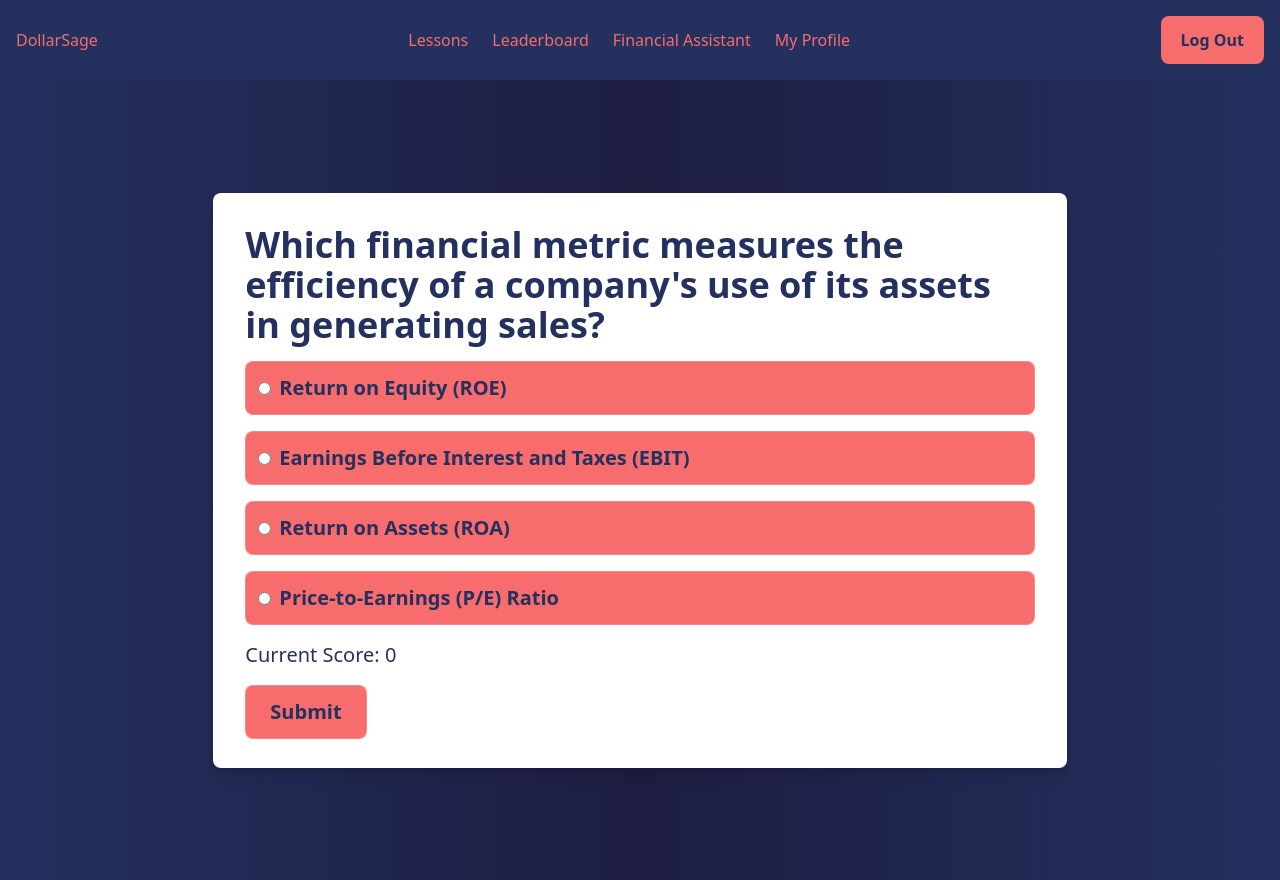
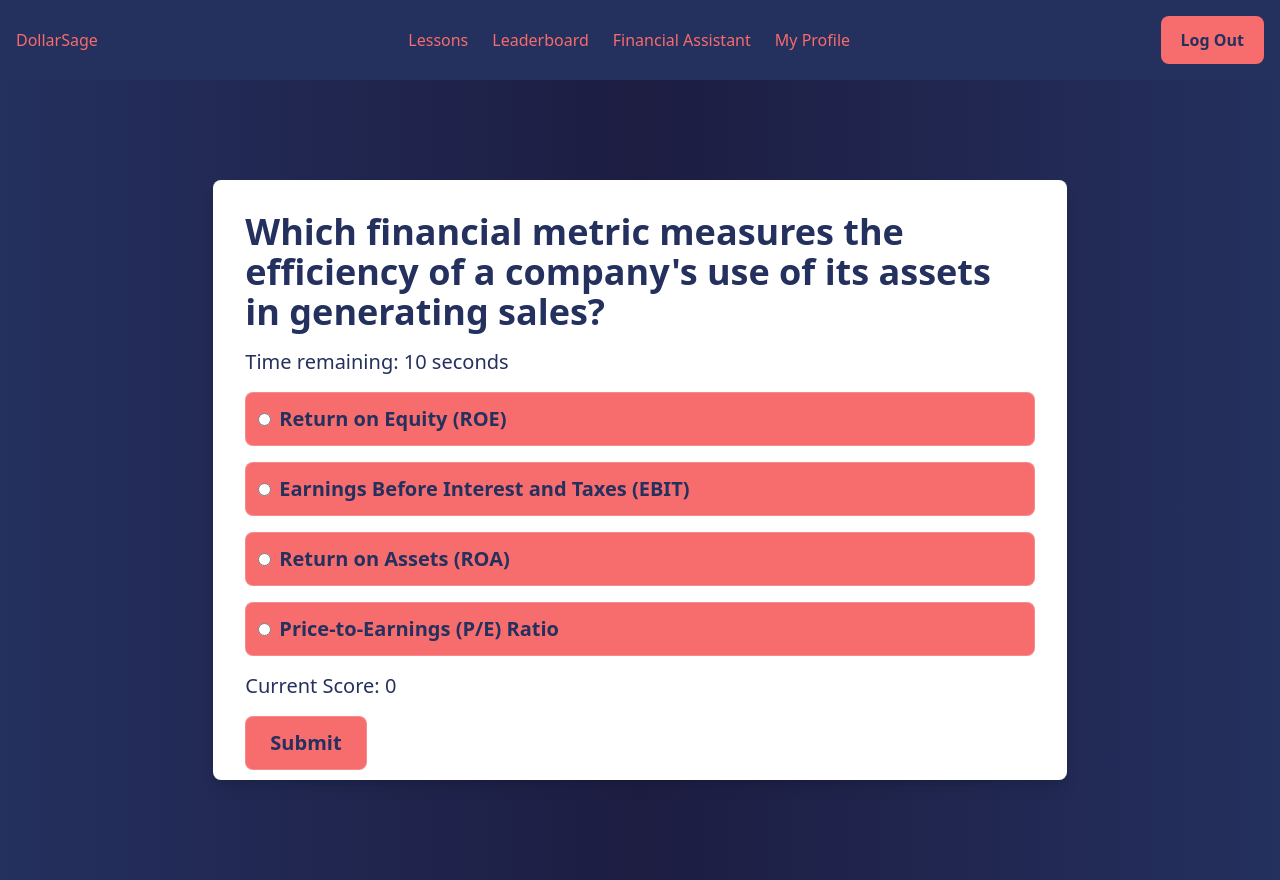
Before and after one commit to bmka20/DollarSage, a Next.js app in the folder dollarsage-app/: page /lessons in a window 1280 px wide. Built offline with nearby package versions, Linux system fonts and the light colour scheme; no server answers; sample sign-in values are in the browser's storage.

Commit message:
lessons done

```diff
--- a/dollarsage-app/pages/index.tsx
+++ b/dollarsage-app/pages/index.tsx
@@ -6,11 +6,11 @@ export default function Home() {
       <div className="hero bg-base-100">
         <div className="pt-52 pb-52 bg-[#A8D0E6]">
           <header className="text-center">
-            <h1 className="whitespace-pre-line text-5xl font-bold leading-hero text-[#374785] mb-4">
+            <h1 className="whitespace-pre-line text-5xl font-bold leading-hero text-[#374785] mb-8">
               {`Unlock Your Financial Freedom: Discover DollarSage\n`}
             </h1>
-            <h1 className="whitespace-pre-line text-5xl font-bold leading-hero text-[#F8E9A1] mb-8">Your Path to Financial Success</h1>
-            <div className="mb-4 text-4xl text-[#374785]">Join DollarSage and become a Financial Wizard</div>
+            <h1 className="whitespace-pre-line text-5xl font-bold leading-hero text-[#F8E9A1] mb-12">Your Path to Financial Success</h1>
+            <div className="mb-24 text-4xl text-[#374785]">Join DollarSage and become a Financial Wizard</div>
           </header>
         </div>
         <div className="pt-32 pb-24 text-center bg-[#F76C6C] text-[#F8E9A1]">
--- a/dollarsage-app/pages/lessons/index.tsx
+++ b/dollarsage-app/pages/lessons/index.tsx
@@ -1,4 +1,3 @@
-"use client"
 import React, { useState, useRef, useEffect } from 'react';
 import corporateQuestions from './corporate_finance_questions.json';
 import marketQuestions from './financial_market_questions.json';
@@ -10,8 +9,8 @@ const Lessons = () => {
   const [question, setQuestion] = useState<any>(null);
   const score = useRef<number>(0);
   const [counter, setCounter] = useState(0);
+  const [timer, setTimer] = useState(15); // Initial timer value in seconds
 
-  useEffect(() => {
   function pickQuestion() {
     const list = Math.floor(Math.random() * 5) % 5;
     switch (list) {
@@ -28,11 +27,37 @@ const Lessons = () => {
     }
   }
 
+  useEffect(() => {
     // Run pickQuestion only on the client side
     if (typeof window !== 'undefined') {
       setQuestion(pickQuestion());
     }
   }, []);
+
+  useEffect(() => {
+    // Start the timer when a new question is set
+    let timerInterval: NodeJS.Timeout;
+    if (question) {
+      timerInterval = setInterval(() => {
+        setTimer((prevTimer) => {
+          if (prevTimer > 0) {
+            return prevTimer - 1;
+          } else {
+            clearInterval(timerInterval);
+            // Move to the next question when the timer hits 0
+            setQuestion(pickQuestion());
+            setTimer(15); // Reset the timer to 15 seconds
+            return prevTimer;
+          }
+        });
+      }, 1000);
+    }
+
+    // Clear the timer when the component unmounts or a new question is set
+    return () => {
+      clearInterval(timerInterval);
+    };
+  }, [question]);
 
   function handleSubmit(e: { preventDefault: () => void }) {
     setCounter(counter + 1);
@@ -48,6 +73,11 @@ const Lessons = () => {
     if (output === question.correct) {
       score.current += 1;
     }
+
+    // Reset the timer to 15 seconds for the next question
+    setTimer(15);
+    // Move to the next question
+    setQuestion(pickQuestion());
   }
 
   if (!question) {
@@ -56,8 +86,9 @@ const Lessons = () => {
 
   return (
     <section className="radio-section bg-gradient-to-r from-[#24305E] via-[#1d1d42] to-[#24305E] min-h-screen flex items-center justify-center">
-      <div className="radio-list bg-white p-8 rounded-lg shadow-lg text-[#24305E] w-2/3 h-[575px]">
+      <div className="radio-list bg-white p-8 rounded-lg shadow-lg text-[#24305E] w-2/3 h-[600px]">
         <h1 className="mb-4 text-4xl font-bold">{question.question}</h1>
+        <div className="mb-4 text-xl">Time remaining: {timer} seconds</div>
         <form>
           <div className="mb-4">
             <label className="block p-3 bg-[#F76C6C] border border-opacity-20 border-white rounded-lg cursor-pointer font-semibold text-xl">
--- a/dollarsage-app/pages/profile/index.tsx
+++ b/dollarsage-app/pages/profile/index.tsx
@@ -44,8 +44,8 @@ const Profile = () => {
         </label>
         <section className="profile-info bg-white rounded-lg shadow-md p-4 mt-5 text-center">
           <h2 className="text-2xl font-semibold mb-2">{session?.user?.fullName}</h2>
-          <p className="text-lg mb-2">Score:{session?.user?.score}</p>
-          <p className="text-lg mb-2">Rank:</p>
+          <p className="text-lg mb-2">Score: 0</p>
+          <p className="text-lg mb-2">Rank: 2</p>
         </section>
       </main>
       <footer className="text-xs mt-5">© 2023 My Profile</footer>
```
Lines whose indentation alone changed are shown as unchanged.
